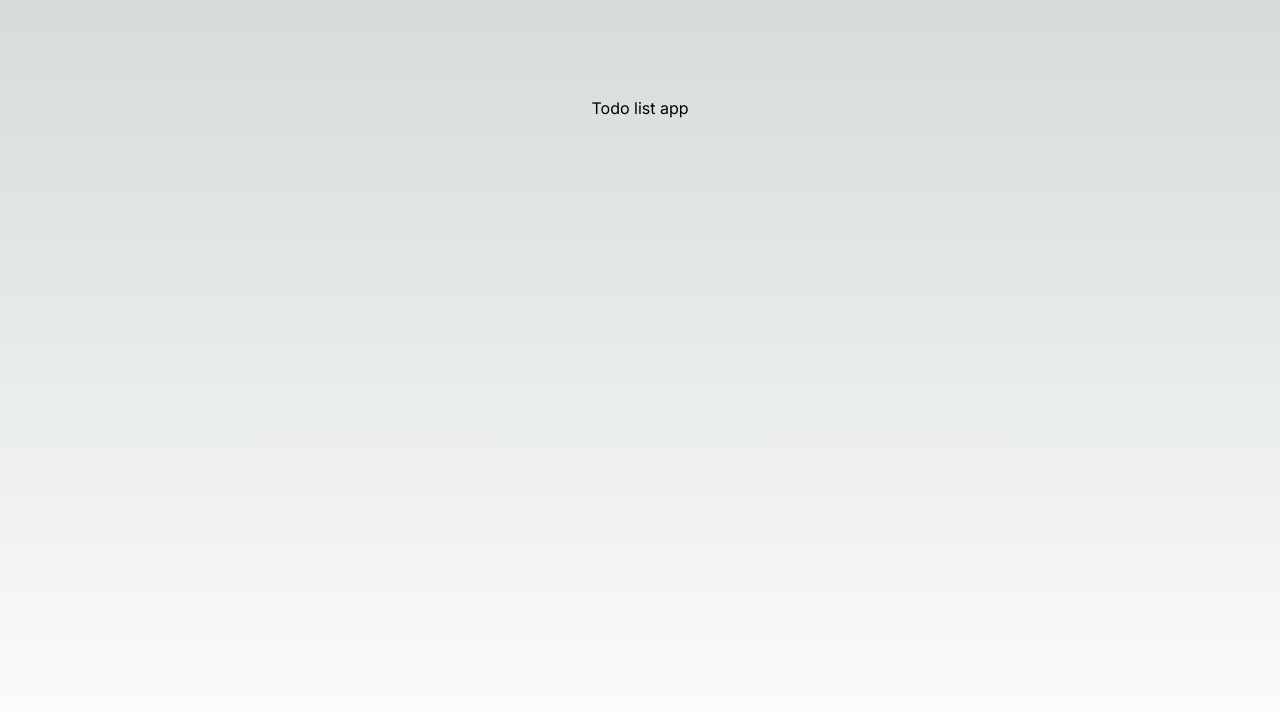
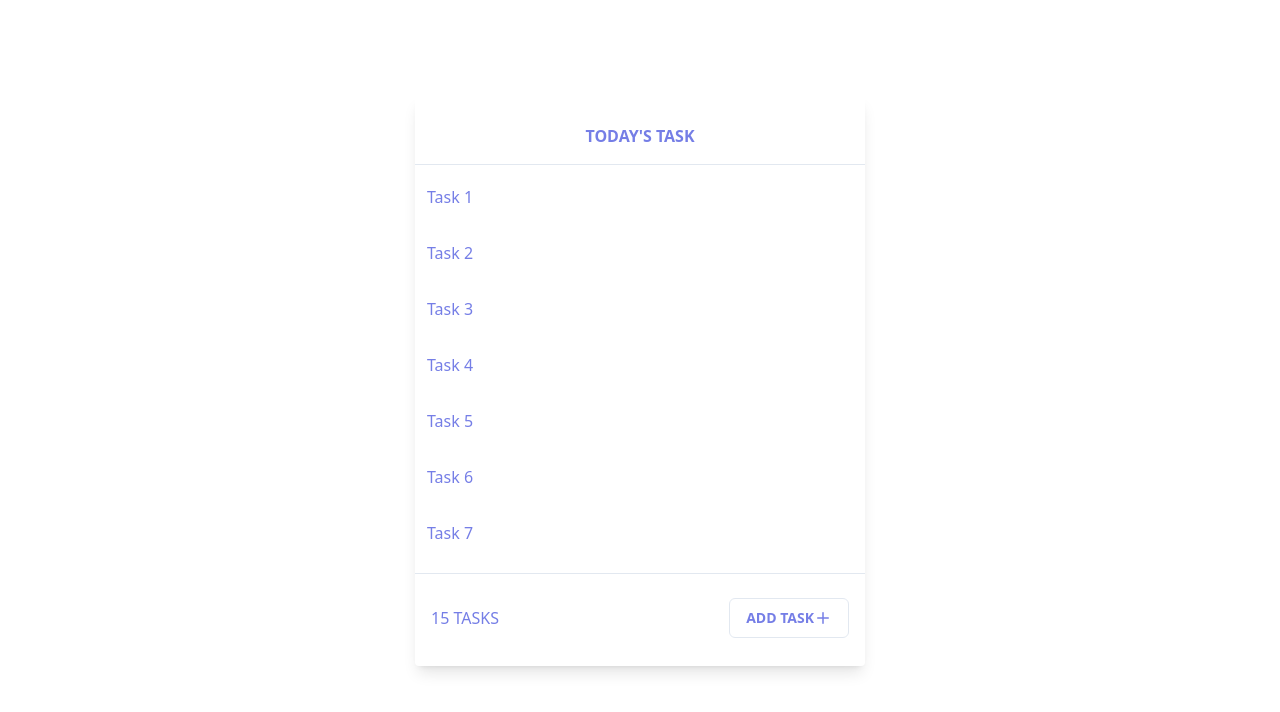
Before and after one commit to AjImad/todolist-Nextjs-SpringBoot, a Next.js app in the folder todo-list-ui/: page / in a window 1280 px wide. Shown: the top 712 px of the page. Built offline with nearby package versions, Linux system fonts and the light colour scheme; no server answers.

Commit message:
Create TodoList and Task class

```diff
--- /dev/null
+++ b/todo-list-ui/app/components/Task.tsx
@@ -0,0 +1,15 @@
+type TaskProps = {
+  taskTitle: string;
+};
+
+const Task = ({ taskTitle }: TaskProps) => {
+  return (
+    <div>
+      <div className="p-3 flex justify-between items-center mb-2">
+        {taskTitle}
+      </div>
+    </div>
+  );
+};
+
+export default Task;
--- /dev/null
+++ b/todo-list-ui/app/components/TodoList.tsx
@@ -0,0 +1,30 @@
+import { Separator } from "@/components/ui/separator";
+import { Button } from "@/components/ui/button";
+import { Plus } from "lucide-react";
+import Task from "./Task";
+
+const TodoList = () => {
+  return (
+    <div className="w-[450px] bg-white shadow-lg py-3 rounded text-[#757ee6]">
+      <h3 className="text-center py-4 uppercase font-bold">Today's Task</h3>
+      <Separator orientation="horizontal" className="mb-2" />
+      <div className="max-h-[400px] overflow-y-auto">
+        {Array.from({ length: 15 }).map((_, index) => (
+          <Task key={index} taskTitle={`Task ${index + 1}`} />
+        ))}
+      </div>
+      <Separator orientation="horizontal" className="mb-2" />
+      <div className="flex justify-between items-center p-4 uppercase">
+        <p className="">15 Tasks</p>{" "}
+        <Button
+          variant={"outline"}
+          className="font-bold uppercase hover:bg-none hover:text-[#757ee6]"
+        >
+          Add Task <Plus size={18} />
+        </Button>
+      </div>
+    </div>
+  );
+};
+
+export default TodoList;
--- a/todo-list-ui/app/globals.css
+++ b/todo-list-ui/app/globals.css
@@ -2,32 +2,76 @@
 @tailwind components;
 @tailwind utilities;
 
-:root {
-  --foreground-rgb: 0, 0, 0;
-  --background-start-rgb: 214, 219, 220;
-  --background-end-rgb: 255, 255, 255;
-}
+@layer base {
+  :root {
+    --background: 0 0% 100%;
+    --foreground: 222.2 84% 4.9%;
 
-@media (prefers-color-scheme: dark) {
-  :root {
-    --foreground-rgb: 255, 255, 255;
-    --background-start-rgb: 0, 0, 0;
-    --background-end-rgb: 0, 0, 0;
+    --card: 0 0% 100%;
+    --card-foreground: 222.2 84% 4.9%;
+
+    --popover: 0 0% 100%;
+    --popover-foreground: 222.2 84% 4.9%;
+
+    --primary: 222.2 47.4% 11.2%;
+    --primary-foreground: 210 40% 98%;
+
+    --secondary: 210 40% 96.1%;
+    --secondary-foreground: 222.2 47.4% 11.2%;
+
+    --muted: 210 40% 96.1%;
+    --muted-foreground: 215.4 16.3% 46.9%;
+
+    --accent: 210 40% 96.1%;
+    --accent-foreground: 222.2 47.4% 11.2%;
+
+    --destructive: 0 84.2% 60.2%;
+    --destructive-foreground: 210 40% 98%;
+
+    --border: 214.3 31.8% 91.4%;
+    --input: 214.3 31.8% 91.4%;
+    --ring: 222.2 84% 4.9%;
+
+    --radius: 0.5rem;
+  }
+
+  .dark {
+    --background: 222.2 84% 4.9%;
+    --foreground: 210 40% 98%;
+
+    --card: 222.2 84% 4.9%;
+    --card-foreground: 210 40% 98%;
+
+    --popover: 222.2 84% 4.9%;
+    --popover-foreground: 210 40% 98%;
+
+    --primary: 210 40% 98%;
+    --primary-foreground: 222.2 47.4% 11.2%;
+
+    --secondary: 217.2 32.6% 17.5%;
+    --secondary-foreground: 210 40% 98%;
+
+    --muted: 217.2 32.6% 17.5%;
+    --muted-foreground: 215 20.2% 65.1%;
+
+    --accent: 217.2 32.6% 17.5%;
+    --accent-foreground: 210 40% 98%;
+
+    --destructive: 0 62.8% 30.6%;
+    --destructive-foreground: 210 40% 98%;
+
+    --border: 217.2 32.6% 17.5%;
+    --input: 217.2 32.6% 17.5%;
+    --ring: 212.7 26.8% 83.9%;
   }
 }
 
-body {
-  color: rgb(var(--foreground-rgb));
-  background: linear-gradient(
-      to bottom,
-      transparent,
-      rgb(var(--background-end-rgb))
-    )
-    rgb(var(--background-start-rgb));
-}
-
-@layer utilities {
-  .text-balance {
-    text-wrap: balance;
+@layer base {
+  * {
+    @apply border-border;
+  }
+  body {
+    @apply bg-background text-foreground;
+    background-color: #f9b993;
   }
 }
--- a/todo-list-ui/app/layout.tsx
+++ b/todo-list-ui/app/layout.tsx
@@ -1,12 +1,17 @@
 import type { Metadata } from "next";
-import { Inter } from "next/font/google";
 import "./globals.css";
+import { Inter as FontSans } from "next/font/google";
 
-const inter = Inter({ subsets: ["latin"] });
+import { cn } from "@/lib/utils";
+
+export const fontSans = FontSans({
+  subsets: ["latin"],
+  variable: "--font-sans",
+});
 
 export const metadata: Metadata = {
-  title: "Create Next App",
-  description: "Generated by create next app",
+  title: "Todo List App",
+  description: "Create, read, update, and delete tasks",
 };
 
 export default function RootLayout({
@@ -16,7 +21,14 @@
 }>) {
   return (
     <html lang="en">
-      <body className={inter.className}>{children}</body>
+      <body
+        className={cn(
+          "min-h-screen border-5 border-black bg-background font-sans antialiased flex justify-center p-24",
+          fontSans.variable
+        )}
+      >
+        {children}
+      </body>
     </html>
   );
 }
--- a/todo-list-ui/app/page.tsx
+++ b/todo-list-ui/app/page.tsx
@@ -1,6 +1,7 @@
 "use client";
 
 import { useState, useEffect } from "react";
+import TodoList from "./components/TodoList";
 
 export default function Home() {
   const [tasks, setTasks] = useState([]);
@@ -26,8 +27,9 @@
   }, []);
 
   return (
-    <main className="flex min-h-screen flex-col items-center justify-between p-24">
-      Todo list app
-    </main>
+    <div className="border-5 border-black">
+      {/* Todo list app */}
+      <TodoList />
+    </div>
   );
 }
--- /dev/null
+++ b/todo-list-ui/components/ui/button.tsx
@@ -0,0 +1,56 @@
+import * as React from "react"
+import { Slot } from "@radix-ui/react-slot"
+import { cva, type VariantProps } from "class-variance-authority"
+
+import { cn } from "@/lib/utils"
+
+const buttonVariants = cva(
+  "inline-flex items-center justify-center whitespace-nowrap rounded-md text-sm font-medium ring-offset-background transition-colors focus-visible:outline-none focus-visible:ring-2 focus-visible:ring-ring focus-visible:ring-offset-2 disabled:pointer-events-none disabled:opacity-50",
+  {
+    variants: {
+      variant: {
+        default: "bg-primary text-primary-foreground hover:bg-primary/90",
+        destructive:
+          "bg-destructive text-destructive-foreground hover:bg-destructive/90",
+        outline:
+          "border border-input bg-background hover:bg-accent hover:text-accent-foreground",
+        secondary:
+          "bg-secondary text-secondary-foreground hover:bg-secondary/80",
+        ghost: "hover:bg-accent hover:text-accent-foreground",
+        link: "text-primary underline-offset-4 hover:underline",
+      },
+      size: {
+        default: "h-10 px-4 py-2",
+        sm: "h-9 rounded-md px-3",
+        lg: "h-11 rounded-md px-8",
+        icon: "h-10 w-10",
+      },
+    },
+    defaultVariants: {
+      variant: "default",
+      size: "default",
+    },
+  }
+)
+
+export interface ButtonProps
+  extends React.ButtonHTMLAttributes<HTMLButtonElement>,
+    VariantProps<typeof buttonVariants> {
+  asChild?: boolean
+}
+
+const Button = React.forwardRef<HTMLButtonElement, ButtonProps>(
+  ({ className, variant, size, asChild = false, ...props }, ref) => {
+    const Comp = asChild ? Slot : "button"
+    return (
+      <Comp
+        className={cn(buttonVariants({ variant, size, className }))}
+        ref={ref}
+        {...props}
+      />
+    )
+  }
+)
+Button.displayName = "Button"
+
+export { Button, buttonVariants }
--- /dev/null
+++ b/todo-list-ui/components/ui/checkbox.tsx
@@ -0,0 +1,30 @@
+"use client"
+
+import * as React from "react"
+import * as CheckboxPrimitive from "@radix-ui/react-checkbox"
+import { Check } from "lucide-react"
+
+import { cn } from "@/lib/utils"
+
+const Checkbox = React.forwardRef<
+  React.ElementRef<typeof CheckboxPrimitive.Root>,
+  React.ComponentPropsWithoutRef<typeof CheckboxPrimitive.Root>
+>(({ className, ...props }, ref) => (
+  <CheckboxPrimitive.Root
+    ref={ref}
+    className={cn(
+      "peer h-4 w-4 shrink-0 rounded-sm border border-primary ring-offset-background focus-visible:outline-none focus-visible:ring-2 focus-visible:ring-ring focus-visible:ring-offset-2 disabled:cursor-not-allowed disabled:opacity-50 data-[state=checked]:bg-primary data-[state=checked]:text-primary-foreground",
+      className
+    )}
+    {...props}
+  >
+    <CheckboxPrimitive.Indicator
+      className={cn("flex items-center justify-center text-current")}
+    >
+      <Check className="h-4 w-4" />
+    </CheckboxPrimitive.Indicator>
+  </CheckboxPrimitive.Root>
+))
+Checkbox.displayName = CheckboxPrimitive.Root.displayName
+
+export { Checkbox }
--- /dev/null
+++ b/todo-list-ui/components/ui/separator.tsx
@@ -0,0 +1,31 @@
+"use client"
+
+import * as React from "react"
+import * as SeparatorPrimitive from "@radix-ui/react-separator"
+
+import { cn } from "@/lib/utils"
+
+const Separator = React.forwardRef<
+  React.ElementRef<typeof SeparatorPrimitive.Root>,
+  React.ComponentPropsWithoutRef<typeof SeparatorPrimitive.Root>
+>(
+  (
+    { className, orientation = "horizontal", decorative = true, ...props },
+    ref
+  ) => (
+    <SeparatorPrimitive.Root
+      ref={ref}
+      decorative={decorative}
+      orientation={orientation}
+      className={cn(
+        "shrink-0 bg-border",
+        orientation === "horizontal" ? "h-[1px] w-full" : "h-full w-[1px]",
+        className
+      )}
+      {...props}
+    />
+  )
+)
+Separator.displayName = SeparatorPrimitive.Root.displayName
+
+export { Separator }
--- /dev/null
+++ b/todo-list-ui/lib/utils.ts
@@ -0,0 +1,6 @@
+import { type ClassValue, clsx } from "clsx"
+import { twMerge } from "tailwind-merge"
+
+export function cn(...inputs: ClassValue[]) {
+  return twMerge(clsx(inputs))
+}
--- a/todo-list-ui/tailwind.config.ts
+++ b/todo-list-ui/tailwind.config.ts
@@ -1,20 +1,80 @@
-import type { Config } from "tailwindcss";
+import type { Config } from "tailwindcss"
 
-const config: Config = {
+const config = {
+  darkMode: ["class"],
   content: [
-    "./pages/**/*.{js,ts,jsx,tsx,mdx}",
-    "./components/**/*.{js,ts,jsx,tsx,mdx}",
-    "./app/**/*.{js,ts,jsx,tsx,mdx}",
-  ],
+    './pages/**/*.{ts,tsx}',
+    './components/**/*.{ts,tsx}',
+    './app/**/*.{ts,tsx}',
+    './src/**/*.{ts,tsx}',
+	],
+  prefix: "",
   theme: {
+    container: {
+      center: true,
+      padding: "2rem",
+      screens: {
+        "2xl": "1400px",
+      },
+    },
     extend: {
-      backgroundImage: {
-        "gradient-radial": "radial-gradient(var(--tw-gradient-stops))",
-        "gradient-conic":
-          "conic-gradient(from 180deg at 50% 50%, var(--tw-gradient-stops))",
+      colors: {
+        border: "hsl(var(--border))",
+        input: "hsl(var(--input))",
+        ring: "hsl(var(--ring))",
+        background: "hsl(var(--background))",
+        foreground: "hsl(var(--foreground))",
+        primary: {
+          DEFAULT: "hsl(var(--primary))",
+          foreground: "hsl(var(--primary-foreground))",
+        },
+        secondary: {
+          DEFAULT: "hsl(var(--secondary))",
+          foreground: "hsl(var(--secondary-foreground))",
+        },
+        destructive: {
+          DEFAULT: "hsl(var(--destructive))",
+          foreground: "hsl(var(--destructive-foreground))",
+        },
+        muted: {
+          DEFAULT: "hsl(var(--muted))",
+          foreground: "hsl(var(--muted-foreground))",
+        },
+        accent: {
+          DEFAULT: "hsl(var(--accent))",
+          foreground: "hsl(var(--accent-foreground))",
+        },
+        popover: {
+          DEFAULT: "hsl(var(--popover))",
+          foreground: "hsl(var(--popover-foreground))",
+        },
+        card: {
+          DEFAULT: "hsl(var(--card))",
+          foreground: "hsl(var(--card-foreground))",
+        },
+      },
+      borderRadius: {
+        lg: "var(--radius)",
+        md: "calc(var(--radius) - 2px)",
+        sm: "calc(var(--radius) - 4px)",
+      },
+      keyframes: {
+        "accordion-down": {
+          from: { height: "0" },
+          to: { height: "var(--radix-accordion-content-height)" },
+        },
+        "accordion-up": {
+          from: { height: "var(--radix-accordion-content-height)" },
+          to: { height: "0" },
+        },
+      },
+      animation: {
+        "accordion-down": "accordion-down 0.2s ease-out",
+        "accordion-up": "accordion-up 0.2s ease-out",
       },
     },
   },
-  plugins: [],
-};
-export default config;
+  plugins: [require("tailwindcss-animate")],
+} satisfies Config
+
+export default config
```
Also changed, not shown: todo-list-ui/package.json (+13 -4 lines), todo-list-ui/components.json (added), 1 other file (tests, documents, lock files or other folders).
